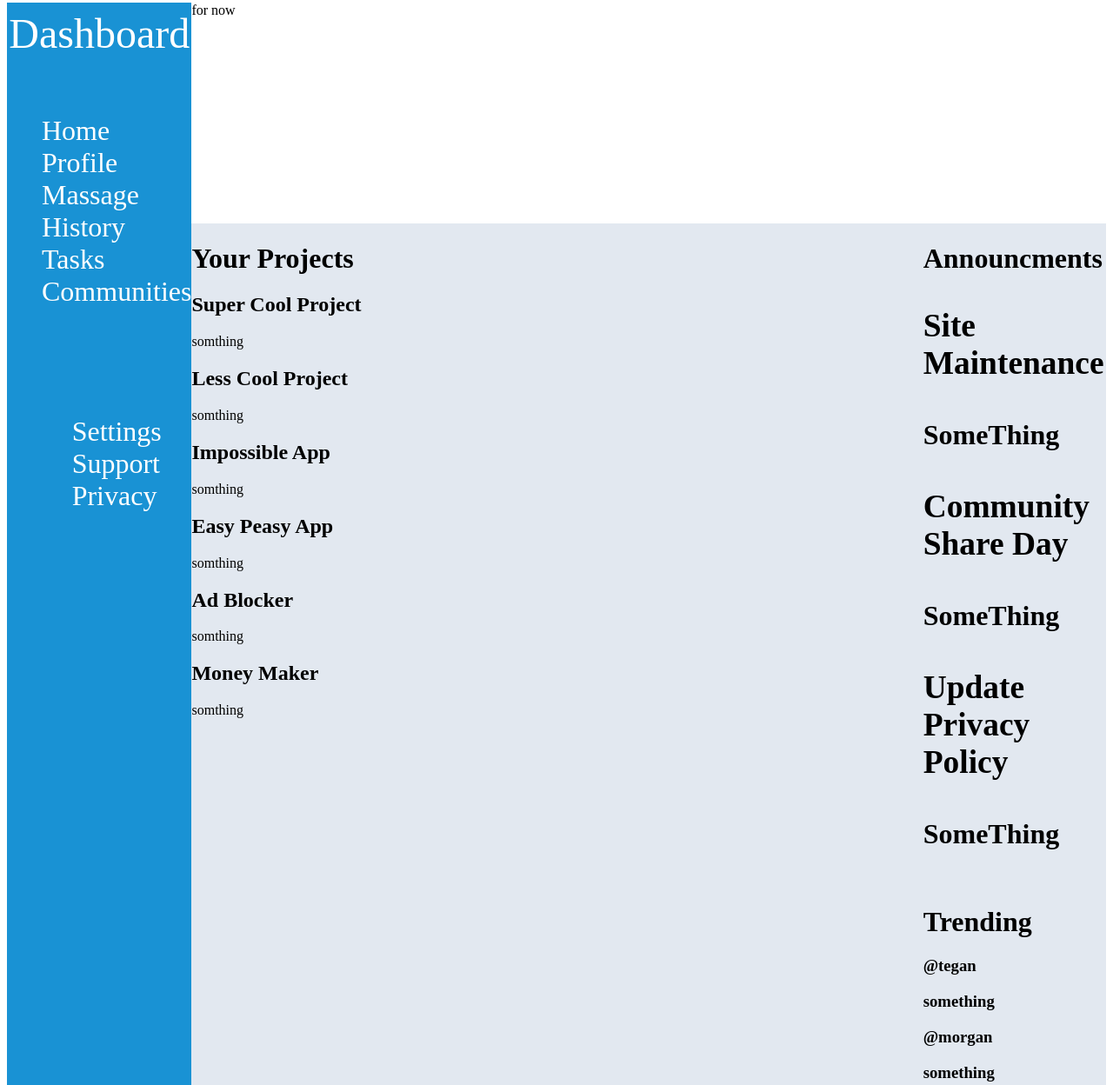
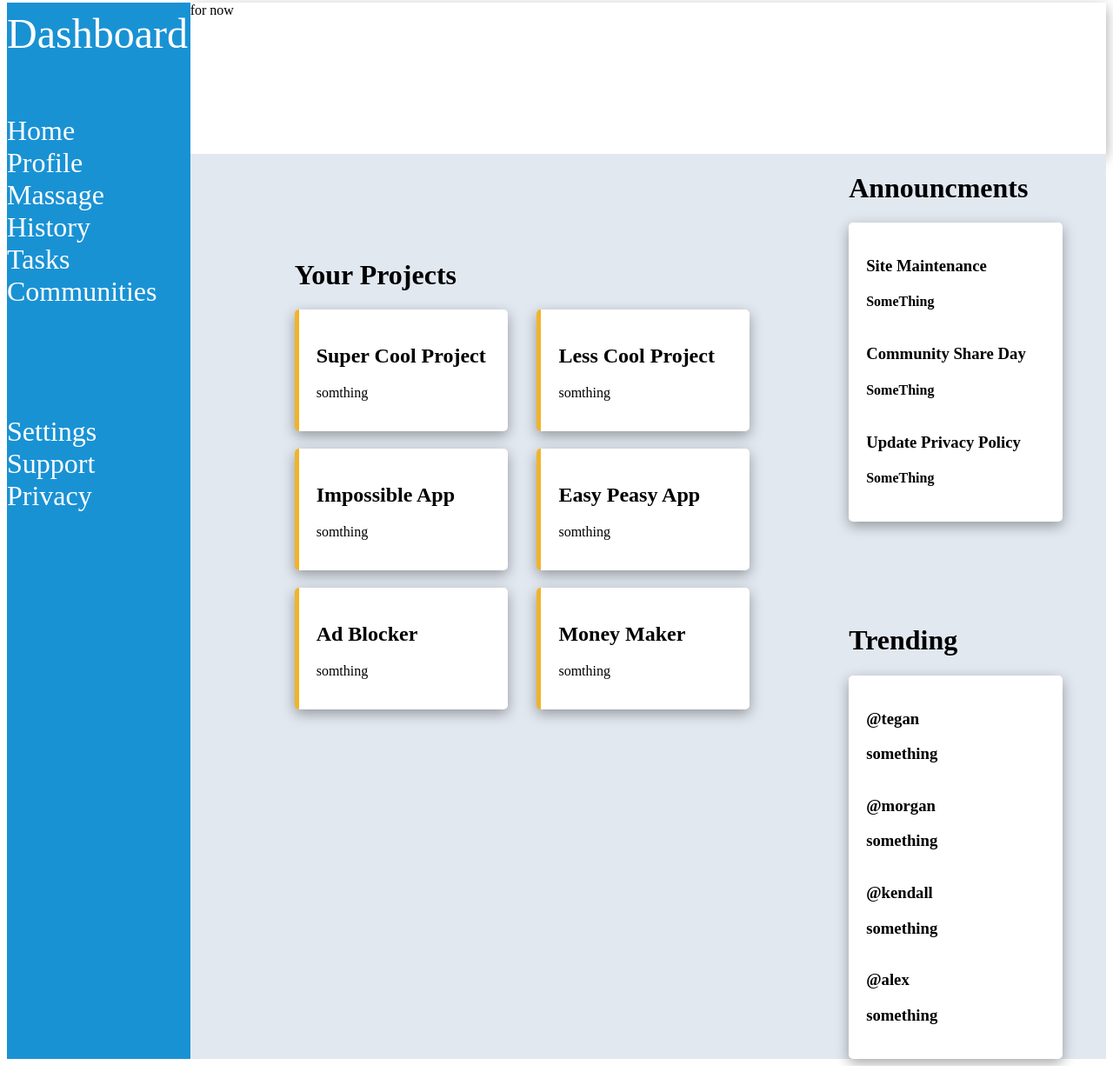
Before and after one commit to bsdmy/admin-dashboard, a plain HTML site: page index.html in a window 1280 px wide. Shown: the part 5-1253 px from the top of the page at 87% size. After the commit the page ends 1231 px from the top, so only its background shows below. Drawn offline with Linux system fonts and the light colour scheme.

Commit message:
new homework

```diff
--- a/index.html
+++ b/index.html
@@ -20,7 +20,7 @@
                 <li>Tasks</li>
                 <li>Communities</li>
             </ul>
-            <ul>
+            <ul class="Second">
                 <li>Settings</li>
                 <li>Support</li>
                 <li>Privacy</li>
@@ -29,7 +29,7 @@
         <div class="content">
             <div class="Projects">
                 <h1>Your Projects</h1>
-                <div>
+                <div class="Project-block">
                     <div class="Project">
                         <h2>Super Cool Project</h2>
                         somthing
@@ -57,7 +57,8 @@
                 </div>
             </div>
             <div class="Announcments">
-                <h1>Announcments<h1>
+                <h1>Announcments</h1>
+                <div class="Announcment-block">
                     <div class="Announcment">
                         <h3>Site Maintenance</h3>
                         <h4>SomeThing</h4>
@@ -71,8 +72,10 @@
                         <h4>SomeThing</h4>
                     </div>
                 </div>
+            </div>
             <div class="Trending">
                 <h1>Trending</h1>
+                <div class="Trending-block">
                     <div class="Trend">
                         <h3>@tegan</h3>
                         <h3>something</h3>
@@ -89,8 +92,10 @@
                         <h3>@alex</h3>
                         <h3>something</h3>
                     </div>
+                </div>
             </dih>
         </div>
+
     </div>
 </head>
 <body>
--- a/style.css
+++ b/style.css
@@ -6,6 +6,7 @@
 .header{
     grid-area: 1 / 2 / 2 / end;
     box-shadow: inset;
+    box-shadow: rgba(0, 0, 0, 0.35) 0px 5px 15px;
 }
 .dashboard{
     grid-area: 1 / 1 / end / 2;
@@ -14,7 +15,7 @@
     grid-template-rows: 50px 300px 200px;
     gap: 40px;
     align-items: center;
-    justify-items: center;
+    justify-items: left;
     background-color: rgb(25, 146, 212);
     color: white;
     font-size: 2rem;
@@ -24,15 +25,20 @@
     margin-top: 10%;
     font-size: 3rem;
 }
+
 .first{
     display: grid;
     grid-template-columns: 1fr;
     grid-template-rows: repeat(6, 1fr);
+    margin:0px;
+    padding: 0px;
 }
-.first + ul{
+.Second{
     display: grid;
     grid-template-columns: 1fr;
     grid-template-rows: repeat(3, 1fr);
+    margin:0px;
+    padding: 0px;
 }
 li{
     list-style: none;
@@ -41,15 +47,60 @@ li{
     background-color: rgb(226, 232, 240);
     grid-area: 2 / 2 / end / end;
     display: grid;
-    grid-template-columns: 4fr 1fr;
+    grid-template-columns: 3fr 1fr;
     grid-template-rows: 1fr 1fr;
+    padding-left: 20px;
+    padding-right: 50px;
 }
 .Projects{
+    padding: 100px;
     grid-area: 1 / 1 / end / 2;
+
+
+}
+.Project-block{
+    display: grid;
+    grid-template-columns: repeat(auto-fit, minmax(250px, 1fr));
+    gap: 20px;
+}
+.Project{
+    padding: 20px;
+    height: 100px;
+    width: 200px;
+    border-left: 5px solid rgb(240, 180, 41);
+    box-shadow: rgba(0, 0, 0, 0.35) 0px 5px 15px;
+}
+.Project{
+    background-color: white;
+    border-radius: 5px;
+    height: 100px;
 }
 .Announcements{
     grid-area: 1 / 2 / 2 / end;
 }
+.Announcment-block{
+    display: grid;
+    grid-template-rows: repeat(auto-fit, 1fr);
+    background-color: white;
+    border-radius: 5px;
+    padding: 20px;
+    box-shadow: rgba(0, 0, 0, 0.35) 0px 5px 15px;
+}
+
 .Trending{
-    grid-area: 2 / 2 / end / end
+    grid-area: 2 / 2 / end / end;
+
 }
+.Trending-block{
+    display: grid;
+    grid-template-rows: repeat(auto-fit, 1fr);
+    background-color: white;
+    border-radius: 5px;
+    padding: 20px;
+    box-shadow: rgba(0, 0, 0, 0.35) 0px 5px 15px;
+}
+.Announcment-block~,
+.Trending-block~{
+    font-size: 20px;
+    font-weight: bold;
+}
```
Lines whose indentation alone changed are shown as unchanged.
